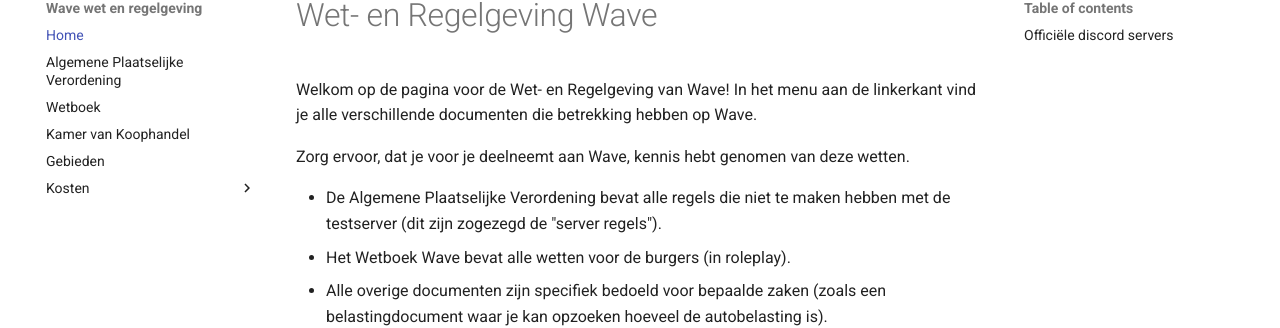
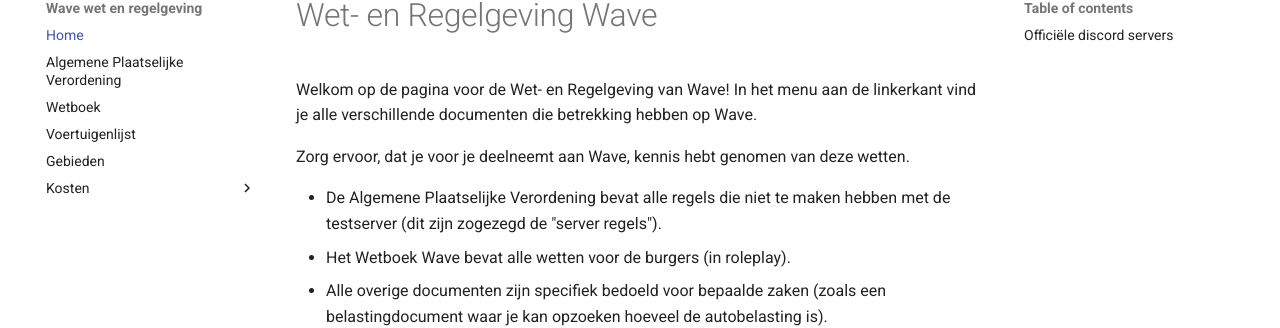
Before and after one commit to mickjoel/wetboek.sunstone, an MkDocs documentation site: the page built from docs/index.md, in a window 1280 px wide. Shown: the part 103-431 px from the top of the page. Built offline with MkDocs 1.6.1 and Material for MkDocs 9.7.7, drawn with Linux system fonts in a browser that asks for light colours.

Commit message:
Update mkdocs.yml

```diff
--- a/mkdocs.yml
+++ b/mkdocs.yml
@@ -11,7 +11,7 @@ nav:
   - Home: index.md
   - Algemene Plaatselijke Verordening: apv.md
   - Wetboek: wetboek.md
-  - Kamer van Koophandel: bedrijven.md
+  - Voertuigenlijst: voertuigenlijst.md
   - Gebieden: risico-gebieden.md
   - Kosten:
     - Advocatuur: kosten/advocaat.md
```
